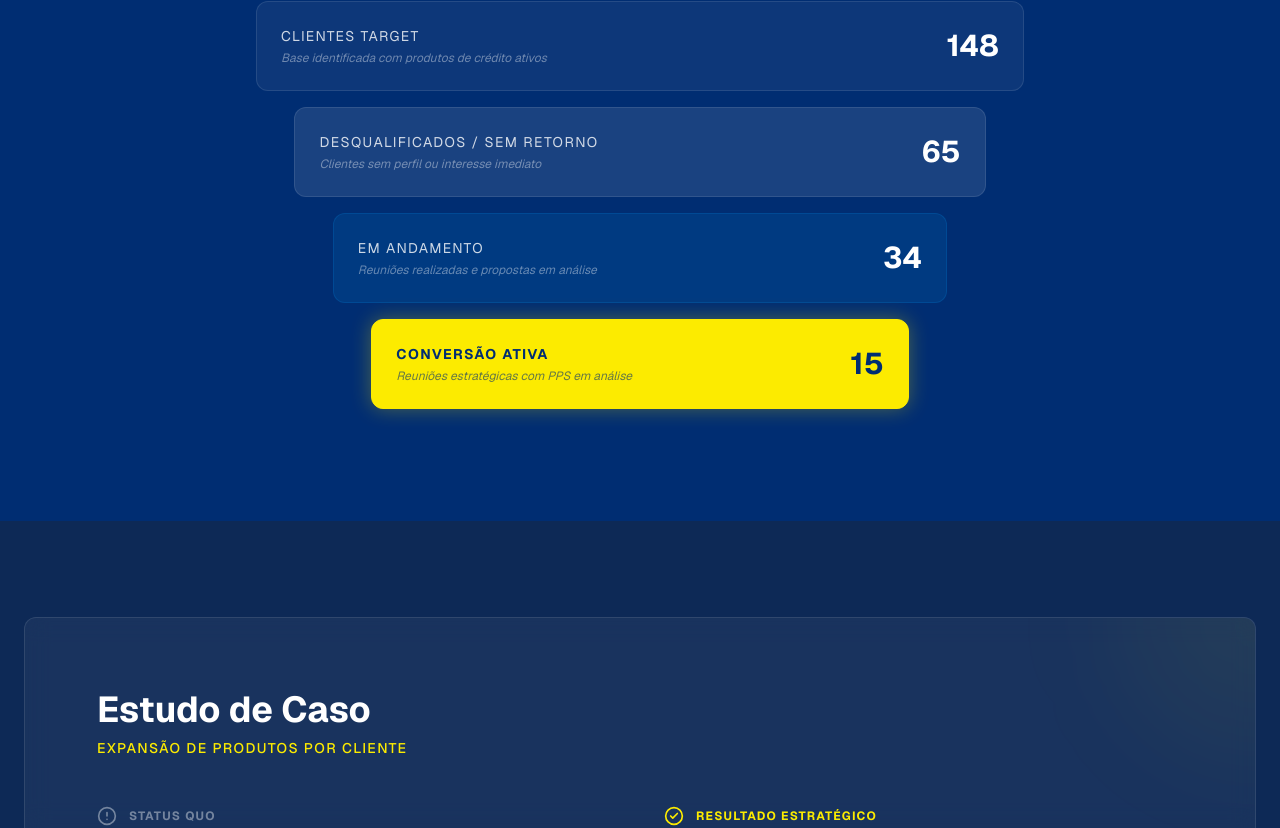
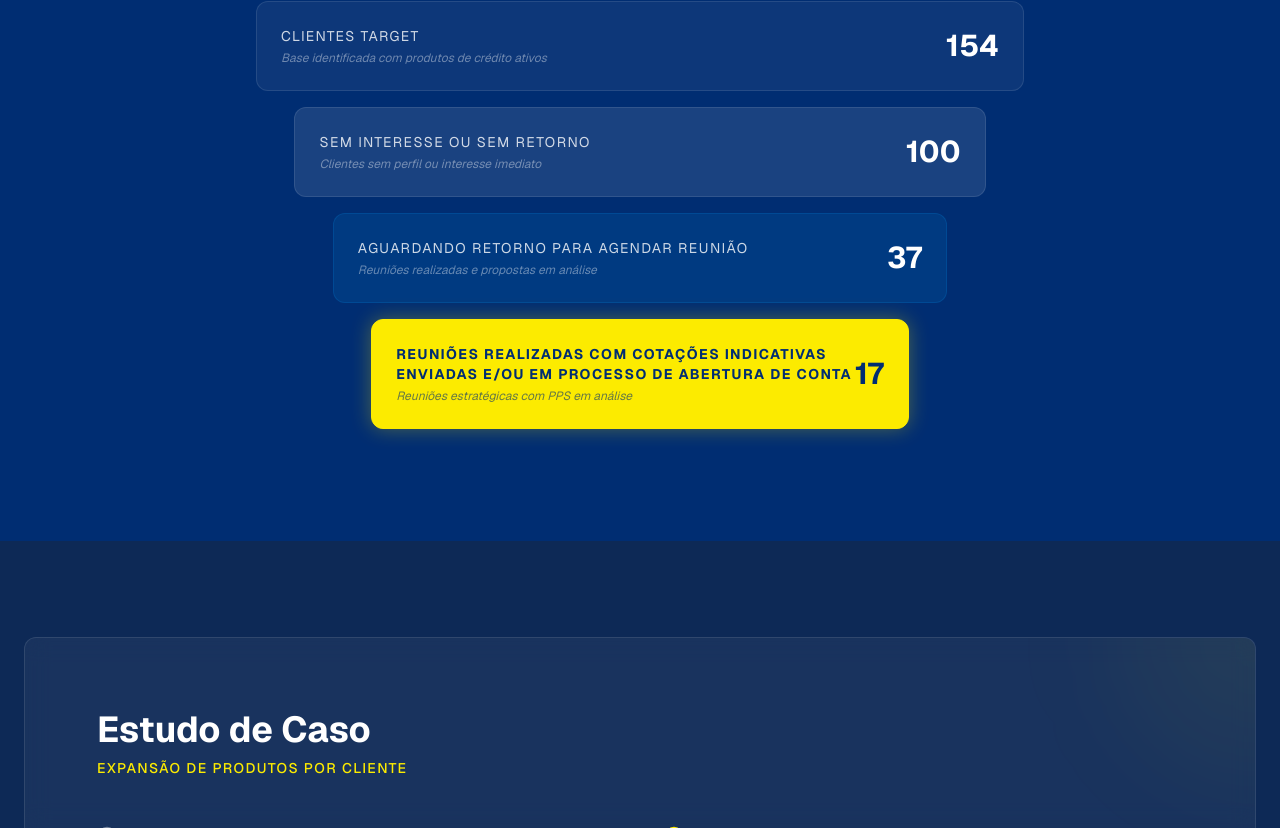
Before and after one commit to skintryker/bbny-presentation, a Next.js app: page / in a window 1280 px wide. Shown: the part 5214-6042 px from the top of the page. Built offline with nearby package versions, Linux system fonts and the light colour scheme.

Commit message:
update: Strategic Planning numbers and labels

```diff
--- a/src/data/presentationData.ts
+++ b/src/data/presentationData.ts
@@ -122,10 +122,10 @@ export const presentationData = {
     context: "Dez/2025: Alinhamento estratégico com o Corporate BBNY e definição de metas.",
     description: "Conversão de clientes de crédito para soluções DDA e investimentos.",
     funnel: [
-      { label: "Clientes Target", value: 148, description: "Base identificada com produtos de crédito ativos" },
-      { label: "Desqualificados / Sem Retorno", value: 65, description: "Clientes sem perfil ou interesse imediato" },
-      { label: "Em Andamento", value: 34, description: "Reuniões realizadas e propostas em análise" },
-      { label: "Conversão Ativa", value: 15, description: "Reuniões estratégicas com PPS em análise" },
+      { label: "Clientes Target", value: 154, description: "Base identificada com produtos de crédito ativos" },
+      { label: "Sem Interesse ou Sem Retorno", value: 100, description: "Clientes sem perfil ou interesse imediato" },
+      { label: "Aguardando Retorno para Agendar Reunião", value: 37, description: "Reuniões realizadas e propostas em análise" },
+      { label: "Reuniões Realizadas com Cotações Indicativas Enviadas e/ou em Processo de Abertura de Conta", value: 17, description: "Reuniões estratégicas com PPS em análise" },
     ],
   },
   caseStudy: {
```
Also changed, not shown: 1 other file (tests, documents, lock files or other folders).
